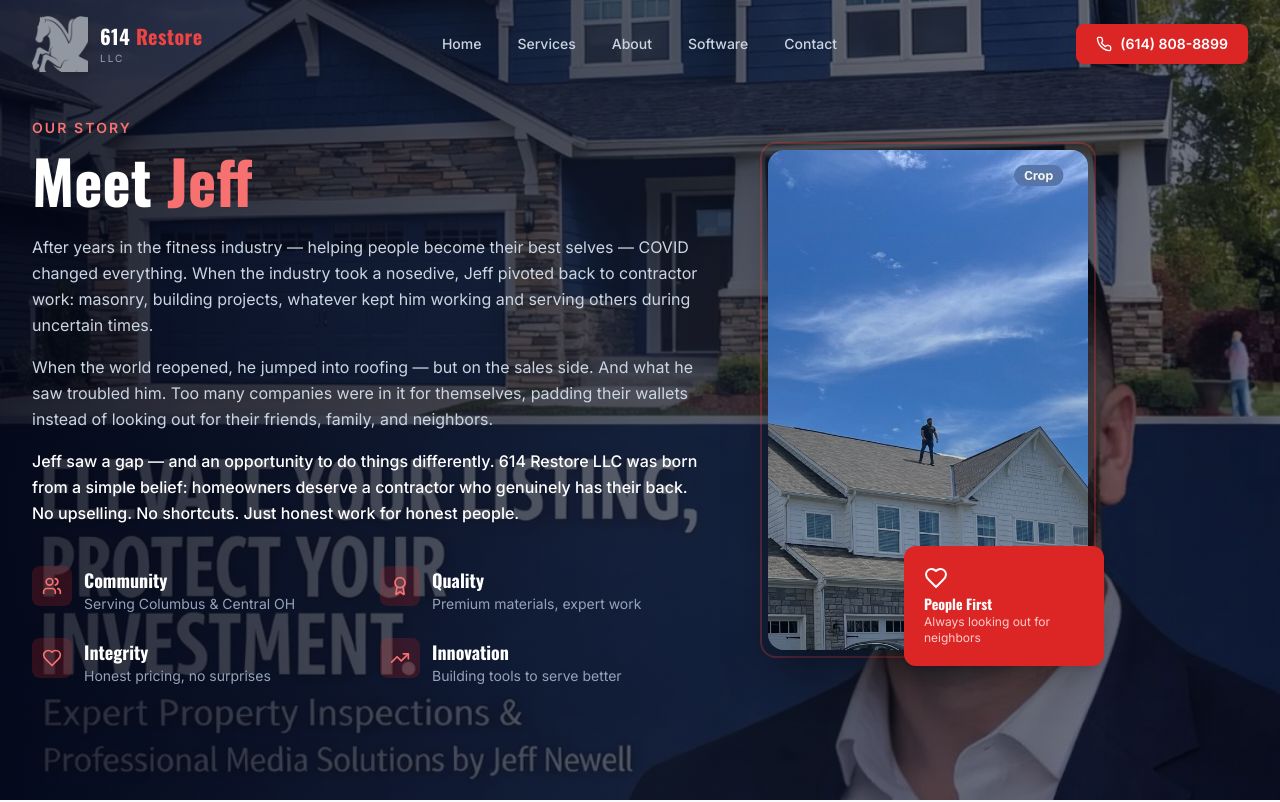
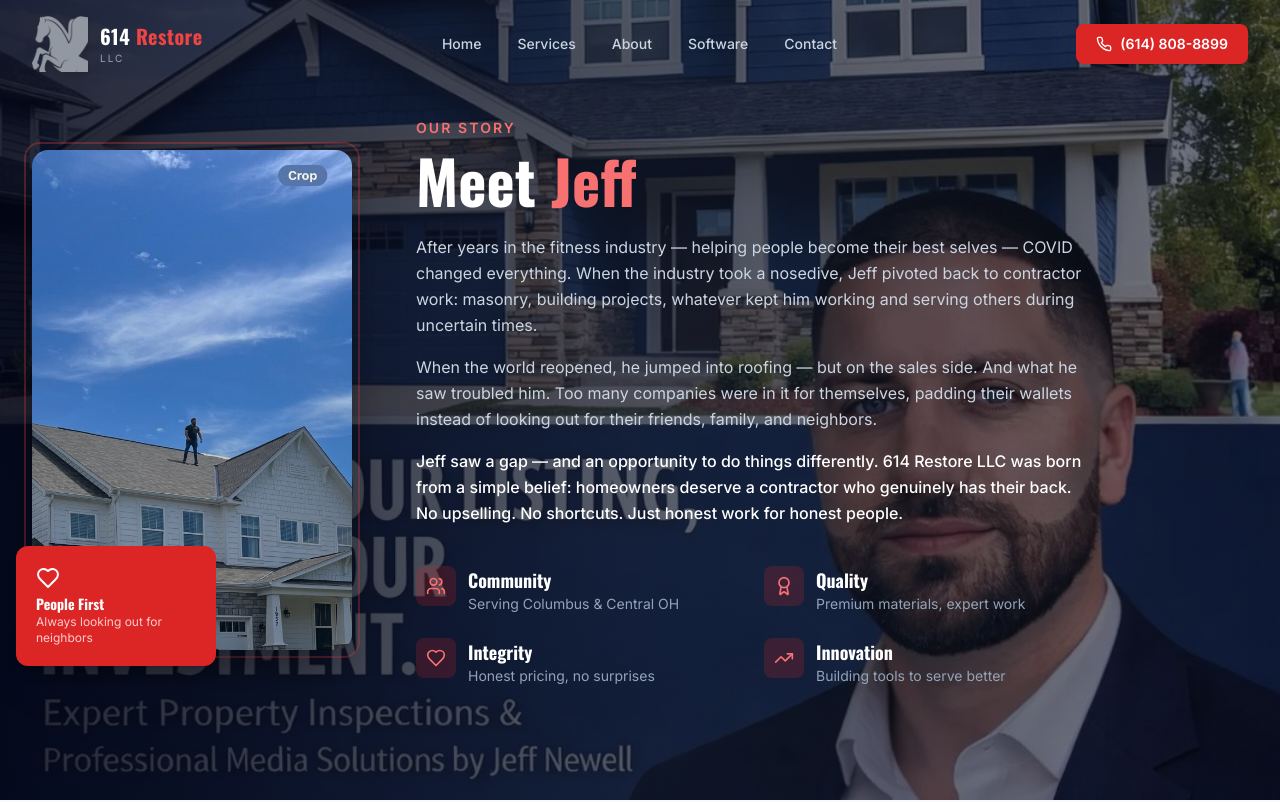
Before and after one commit to 614restore/614-site, a Next.js app: page /about in a window 1280 px wide. Shown: the top 802 px of the page. Built offline with nearby package versions, Linux system fonts and the light colour scheme.

Commit message:
Move portrait to left side of About page

```diff
--- a/src/components/About.tsx
+++ b/src/components/About.tsx
@@ -13,10 +13,28 @@ export default function About() {
         <div className="absolute inset-0 bg-gradient-to-r from-steel-950/85 via-steel-900/70 to-steel-950/50" />
       </div>
 
-      {/* Content - portrait on right, text on left */}
+      {/* Content - portrait on left, text on right */}
       <div className="relative z-10 max-w-7xl mx-auto px-4 sm:px-6 lg:px-8 py-24 w-full">
         <div className="flex flex-col lg:flex-row items-center gap-16">
-          {/* Left: Text content */}
+          {/* Left: Portrait */}
+          <div className="flex-shrink-0 relative">
+            <div className="relative w-[320px] h-[500px] rounded-2xl overflow-hidden shadow-2xl shadow-black/50">
+              <img
+                src="/images/portrait-final.jpg"
+                alt="Jeff - Owner of 614 Restore LLC"
+                className="w-full h-full object-cover object-top"
+              />
+              <div className="absolute inset-0 bg-gradient-to-t from-black/30 to-transparent" />
+            </div>
+            <div className="absolute -inset-2 border-2 border-red-500/30 rounded-2xl -z-10" />
+            <div className="absolute -bottom-4 -left-4 bg-red-600 text-white p-5 rounded-xl shadow-lg max-w-[200px]">
+              <Heart className="w-6 h-6 mb-1" />
+              <p className="font-heading font-bold text-sm">People First</p>
+              <p className="text-red-200 text-xs">Always looking out for neighbors</p>
+            </div>
+          </div>
+
+          {/* Right: Text content */}
           <div className="flex-1 max-w-2xl">
             <span className="inline-block text-red-400 font-semibold text-sm uppercase tracking-[0.15em] mb-3">
               Our Story
@@ -62,25 +80,6 @@ export default function About() {
               ))}
             </div>
           </div>
-
-          {/* Right: Portrait overlay */}
-          <div className="flex-shrink-0 relative">
-            <div className="relative w-[320px] h-[500px] rounded-2xl overflow-hidden shadow-2xl shadow-black/50">
-              <img
-                src="/images/portrait-final.jpg"
-                alt="Jeff - Owner of 614 Restore LLC"
-                className="w-full h-full object-cover object-top"
-              />
-              <div className="absolute inset-0 bg-gradient-to-t from-black/30 to-transparent" />
-            </div>
-            {/* Decorative border */}
-            <div className="absolute -inset-2 border-2 border-red-500/30 rounded-2xl -z-10" />
-            <div className="absolute -bottom-4 -right-4 bg-red-600 text-white p-5 rounded-xl shadow-lg max-w-[200px]">
-              <Heart className="w-6 h-6 mb-1" />
-              <p className="font-heading font-bold text-sm">People First</p>
-              <p className="text-red-200 text-xs">Always looking out for neighbors</p>
-            </div>
-          </div>
         </div>
       </div>
     </section>
```
